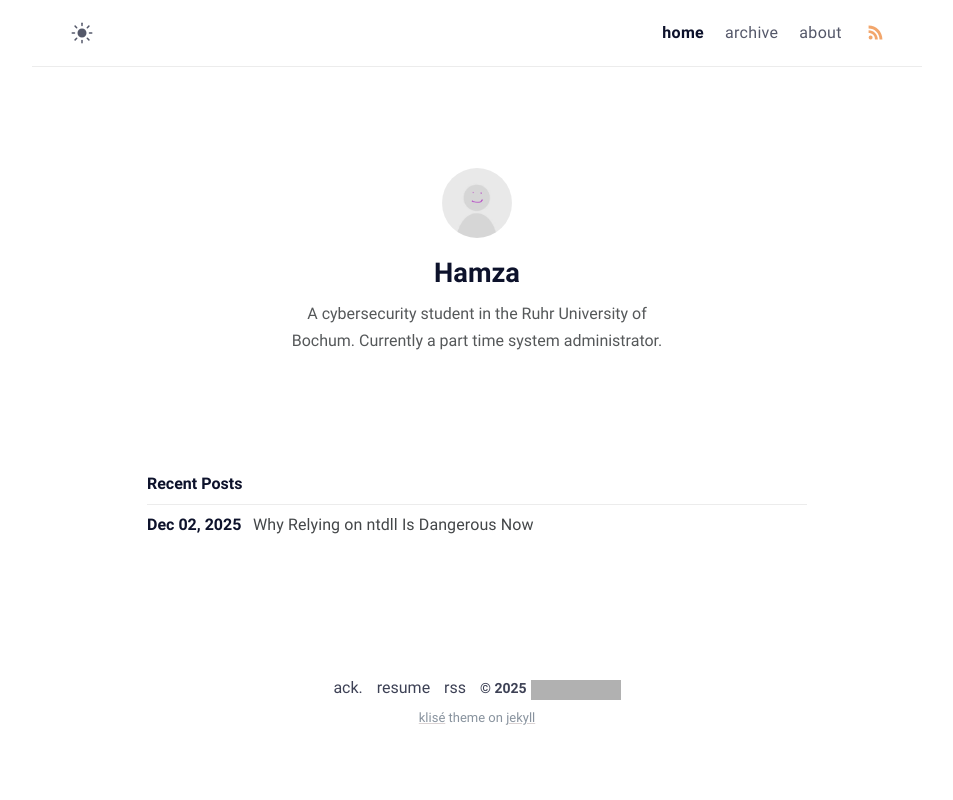
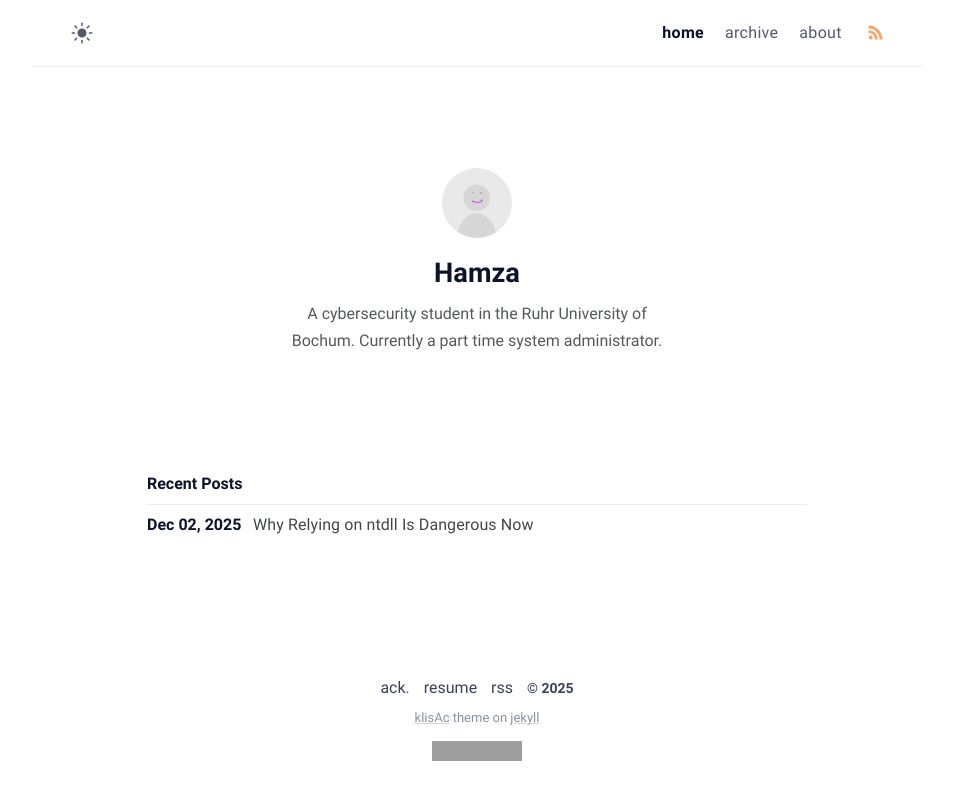
Before and after one commit to 0xhmza/0xhmza.github.io, a Jekyll site: the page built from index.md, in a window 1280 px wide. Shown: the top 800 px of the page, without its empty margins (163-1116 px from the left). Built offline with Jekyll 4.4.1, drawn with Linux system fonts in a browser that asks for light colours; grey boxes are pictures that could not be loaded.

Commit message:
Update footer.html

```diff
--- a/_includes/footer.html
+++ b/_includes/footer.html
@@ -3,22 +3,22 @@
   <a class="footer_item" href="javascript::void(0)">resume</a>
   <a class="footer_item" href="/feed.xml">rss</a>
   <span class="footer_item">&copy; {{ site.time | date: "%Y" }}</span>
-  <span class="footer_item">
-    <img src="https://visitor-badge.laobi.icu/badge?page_id=0xhmza.github.io&left_color=black&right_color=black" alt="visitor badge" />
-  </span>
   <small class="footer_copyright">
-    <!-- Klisé Theme: https://github.com/piharpi/jekyll-klise -->
+    <!-- KlisAc Theme: https://github.com/piharpi/jekyll-klise -->
     <a
       href="https://github.com/piharpi/jekyll-klise"
       target="_blank"
       rel="noreferrer noopener"
-      >klisé</a
+      >klisAc</a
     >
     theme on
     <a href="https://jekyllrb.com" target="_blank" rel="noreferrer noopener"
       >jekyll</a
     >
   </small>
+  <div class="footer_item" style="margin-top: 0.35rem;">
+    <img src="https://visitor-badge.laobi.icu/badge?page_id=0xhmza.github.io&left_color=black&right_color=black" alt="visitor badge" />
+  </div>
 </footer>
 <script src="/assets/js/main.js" defer="defer"></script>
 {%- if site.google_analytics -%}
```
